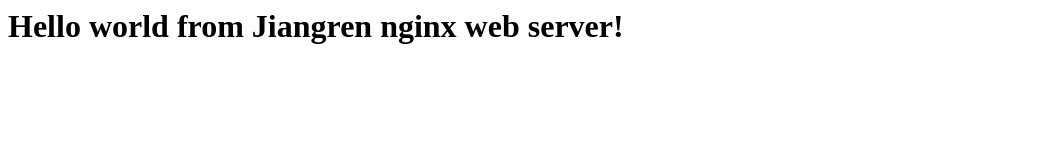
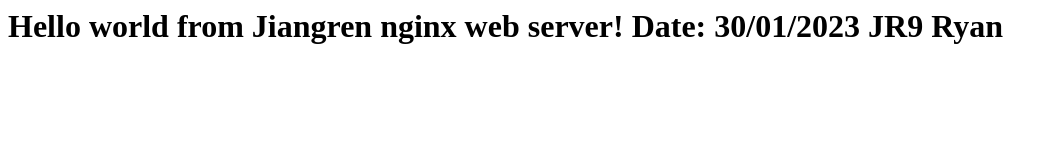
Before and after one commit to hongyi-yan/wk2_t02_docker, a plain HTML site: page web-nginx/index.html in a window 1280 px wide. Shown: the whole page, without its empty margins (0-1058 px from the left). Drawn offline with Linux system fonts and the light colour scheme.

Commit message:
Added timestamp to index.html

```diff
--- a/web-nginx/index.html
+++ b/web-nginx/index.html
@@ -1 +1,3 @@
-<h1>Hello world from Jiangren nginx web server!</h1>
+<h1>Hello world from Jiangren nginx web server!
+Date: 30/01/2023 JR9 Ryan
+</h1>
```
